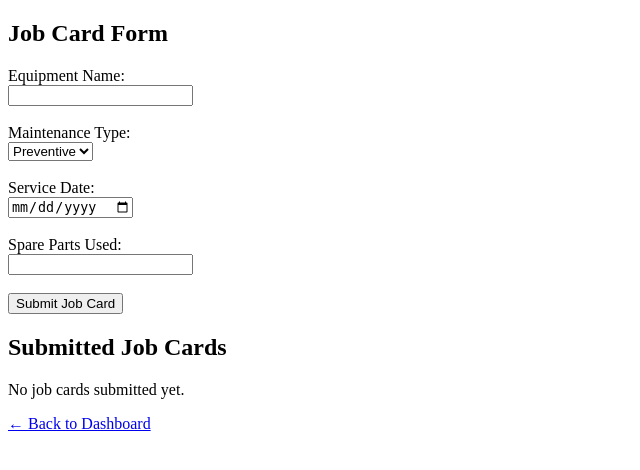
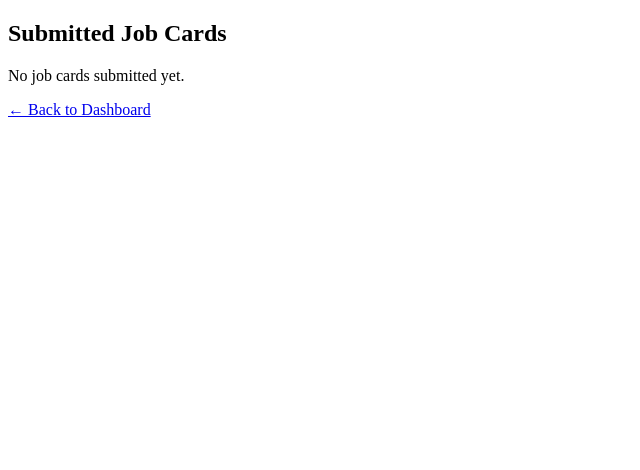
Before and after one commit to biomedlink96/biomedlink, a FastAPI app: page /jobcard in a window 1280 px wide. Shown: the top 470 px of the page, without its empty margins (0-640 px from the left). Run offline with FastAPI, Linux system fonts and the light colour scheme.

Commit message:
Update jobcard.html

```diff
--- a/backend/templates/jobcard.html
+++ b/backend/templates/jobcard.html
@@ -10,36 +10,6 @@
 </head>
 <body>
 
-  <h2>Job Card Form</h2>
-
-  {% if success %}
-    <p style="color:green;">Job card submitted successfully!</p>
-    <ul>
-      <li><strong>Equipment Name:</strong> {{ equipment_name }}</li>
-      <li><strong>Maintenance Type:</strong> {{ maintenance_type }}</li>
-      <li><strong>Service Date:</strong> {{ service_date }}</li>
-      <li><strong>Spare Parts Used:</strong> {{ spare_parts_used }}</li>
-    </ul>
-  {% endif %}
-
-  <form method="post" action="/submit-jobcard">
-    <label>Equipment Name:</label><br>
-    <input type="text" name="equipment_name" required><br><br>
-
-    <label>Maintenance Type:</label><br>
-    <select name="maintenance_type">
-      <option value="Preventive">Preventive</option>
-      <option value="Corrective">Corrective</option>
-    </select><br><br>
-
-    <label>Service Date:</label><br>
-    <input type="date" name="service_date" required><br><br>
-
-    <label>Spare Parts Used:</label><br>
-    <input type="text" name="spare_parts_used"><br><br>
-
-    <button type="submit">Submit Job Card</button>
-  </form>
   <h2>Submitted Job Cards</h2>
 
   {% if jobcards %}
```
